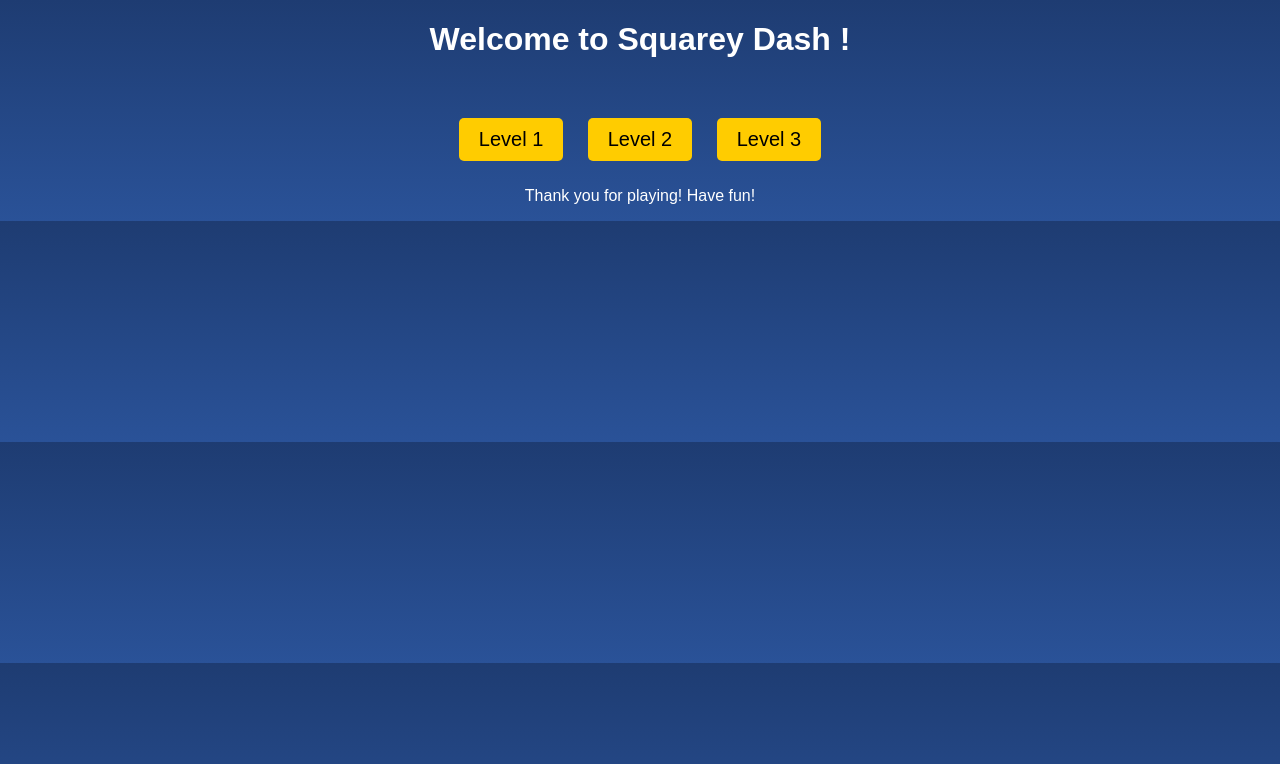
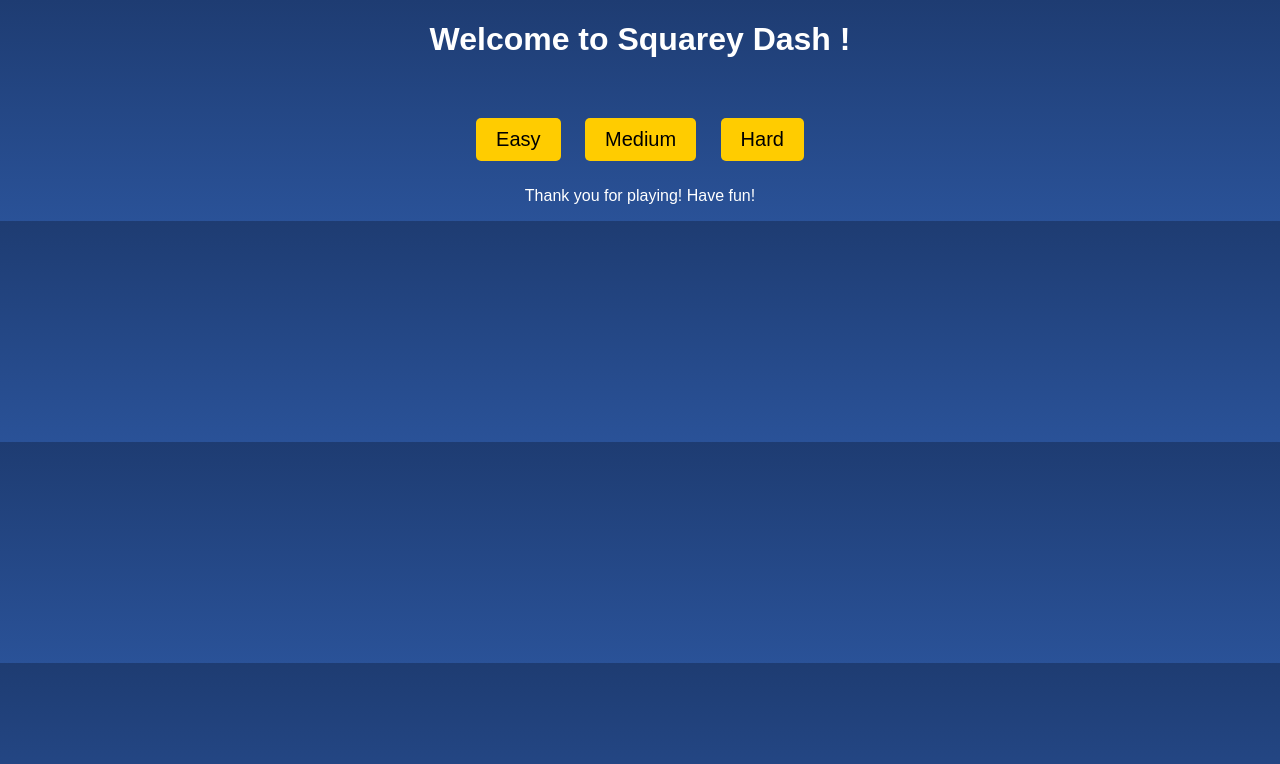
Before and after one commit to navyamittal09/Squarey-Dash, a plain HTML site: page index.html in a window 1280 px wide. Drawn offline with Linux system fonts and the light colour scheme.

Commit message:
difficult

```diff
--- a/index.html
+++ b/index.html
@@ -29,9 +29,9 @@
 <body>
     <h1>Welcome to Squarey Dash !</h1>
     <div class="menu">
-        <button onclick="startGame('level1.html')">Level 1</button>
-        <button onclick="startGame('level2.html')">Level 2</button>
-        <button onclick="startGame('level3.html')">Level 3</button>
+        <button onclick="startGame('level1.html')">Easy</button>
+        <button onclick="startGame('level2.html')">Medium</button>
+        <button onclick="startGame('level3.html')">Hard</button>
     </div>
     <p class="thank-you">Thank you for playing! Have fun! </p>
 
```
Also changed, not shown: level1.html (+1 -1 lines), level2.html (+1 -1 lines), level3.html (+1 -1 lines).
